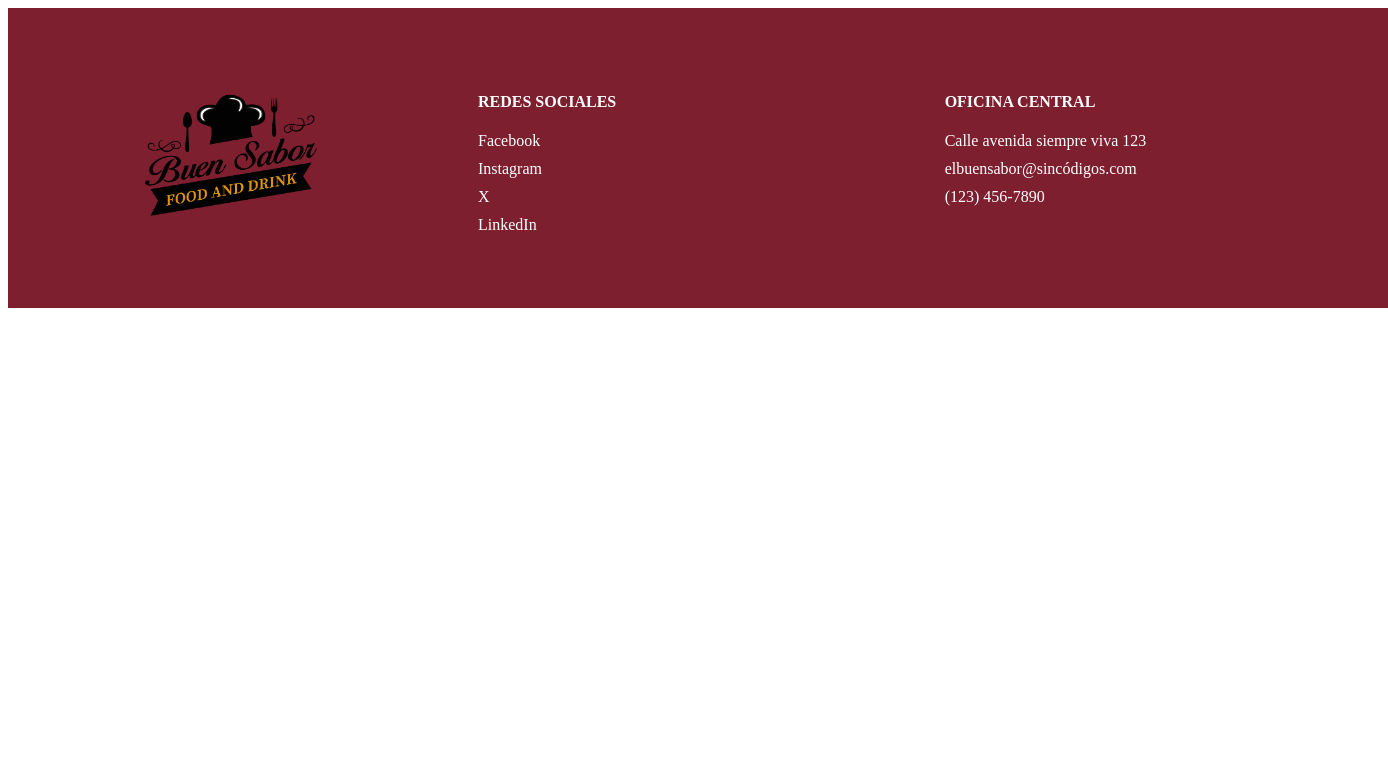
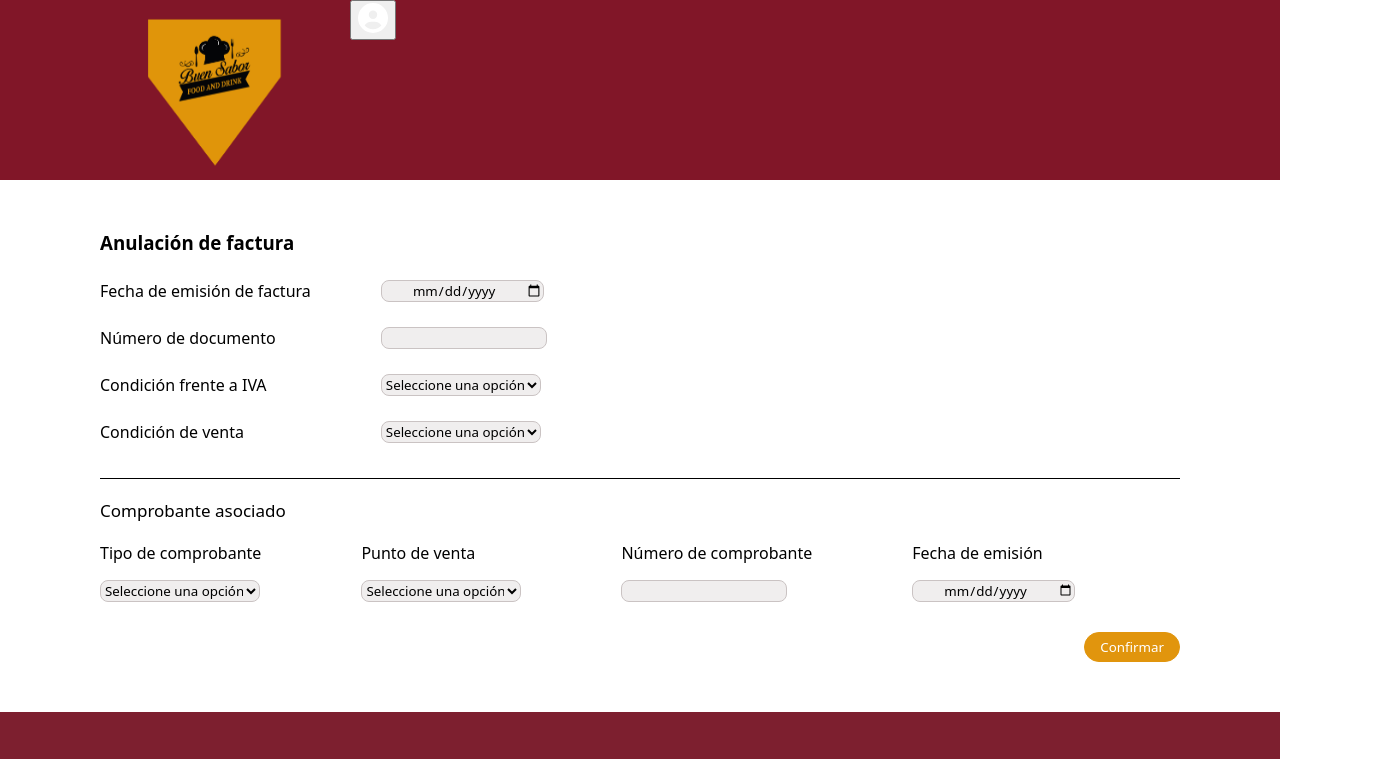
Before and after one commit to Lisandro939/el-buen-sabor, a plain HTML site: page admin/anulacionFac.html in a window 1280 px wide. Shown: the top 759 px of the page, 1388 px wide, since content can reach past the window. Drawn offline with Linux system fonts and the light colour scheme.

Commit message:
anulacionterminado

```diff
--- a/admin/anulacionFac.css
+++ b/admin/anulacionFac.css
@@ -1,11 +1,120 @@
+*{
+    margin: 0px;
+    font-family: 'system-ui', sans-serif;
+    overflow-x: hidden;
+}
 /*HEADER*/
+header {
+    top: 0px;
+    left: 0px;
+    height: 180px;
+    width: 100vw;
+    display: flex;
+    flex-direction: row;
+    background-color: #811628;
+}
+
+.logoHeader {
+    height: 180px;
+    width: 230px;
+    margin-left: 100px;
+    padding-top: 0px;
+}
+
+.nav{
+    display: flex;
+    gap: 20px;
+    flex-direction: row;
+    justify-content: start;
+    align-items: start;
+}
 
 
+/*CONTENEDOR*/
+.contenedor{
+    height: 100%;
+    color: black;
+    padding: 50px 100px;
+}
+
+.contenedor2 {
+    display: flex;
+    gap: 20px;
+    padding: 25px 0px;
+
+  }
+
+  .textInput1 {
+    display: flex;
+    flex-direction: column;
+    align-items: flex-start;
+    gap: 25px;
+    padding-right: 50px;
+    }
+
+.textInput2 {
+    display: flex;
+    flex-direction: column;
+    align-items: flex-start;
+    gap: 25px;
+    padding-right: 50px;
+}
 
 
+.input{
+    border-radius: 8px;
+    border: 1px solid rgb(202, 195, 195);
+    background-color: rgb(240, 238, 238);
+    width: 160px;
+    text-align: center;
+}
 
+.comprobante{
+    width: 100%;
+    border-top: 1px solid black;
+    margin-top: 10px;
+    padding-top: 20px;
 
+}
 
+.contenedor3 {
+    display: flex;
+  }
+
+  .textInput3 {
+    display: flex;
+    flex-direction: row;
+    gap: 80px;
+    padding-top: 20px;
+  }
+
+  .textInput3 > div {
+    margin-right: 20px;
+  }
+
+.textoP{
+    padding-bottom: 15px;
+}
+
+.botonC{
+    display: flex;
+    justify-content: end;
+}
+
+.botonConfirmar{
+    margin-top: 30px;
+    background-color: #E1950D;
+    border-radius: 15px;
+    border: 1px solid #E1950D;
+    padding: 5px 15px;
+    color: white;
+}
+
+.botonConfirmar:hover{
+    color: #E1950D;
+    background-color: #7D1F2F;
+    border: 1px solid #E1950D;
+}
 
 /*FOOTER*/
 footer {
--- a/admin/anulacionFac.html
+++ b/admin/anulacionFac.html
@@ -7,7 +7,79 @@
     <title>El buen sabor</title>
 </head>
 <body>
+    <header>
+        <div class="nav">
+        <img id="logoHeader" class="logoHeader" src="/assets/logoBuenSabor-Naranja.png"/>
+            <button id="abrirModal">
+                <svg xmlns="http://www.w3.org/2000/svg" height="30px" viewBox="0 0 512 512"><style>svg{fill:#ffffff}</style><path d="M399 384.2C376.9 345.8 335.4 320 288 320H224c-47.4 0-88.9 25.8-111 64.2c35.2 39.2 86.2 63.8 143 63.8s107.8-24.7 143-63.8zM0 256a256 256 0 1 1 512 0A256 256 0 1 1 0 256zm256 16a72 72 0 1 0 0-144 72 72 0 1 0 0 144z"/></svg>
+            </button>
+        </div>
+    </header>
 
+
+<section class="contenedor">
+    <h3>Anulación de factura</h3>
+        <section class="contenedor2">
+            <div class="textInput1">
+                <p>Fecha de emisión de factura</p>
+                <p>Número de documento</p>
+                <p>Condición frente a IVA</p>
+
+                <p>Condición de venta</p>
+            </div>
+            <div class="textInput2">
+                <input class="input" type="date">
+                <input class="input" type="number">
+                <select class="input" id="seleccionarOpcion" name="opcion">
+                    <option value="" disabled selected hidden>Seleccione una opción</option>
+                    <option value="opcion1">Responsable inscripto</option>
+                    <option value="opcion2">Responsable no inscripto</option>
+                    <option value="opcion2">Consumidor final</option>
+                </select>
+                <select class="input" id="seleccionarOpcion" name="opcion">
+                    <option value="" disabled selected hidden>Seleccione una opción</option>
+                    <option value="opcion1">Opción 1</option>
+                    <option value="opcion2">Opción 2</option>
+                </select>
+            </div>
+        </section>
+        <div class="comprobante">
+        <p style="font-size: 17px;">Comprobante asociado</p>
+        <section class="contenedor3">
+            <div class="textInput3">
+                <div>
+                    <p class="textoP">Tipo de comprobante</p>
+                    <select class="input" id="seleccionarOpcion" name="opcion">
+                        <option value="" disabled selected hidden>Seleccione una opción</option>
+                        <option value="opcion1">Opción 1</option>
+                        <option value="opcion2">Opción 2</option>
+                    </select>
+                </div>
+                <div>
+                    <p class="textoP">Punto de venta</p>
+                    <select class="input" id="seleccionarOpcion" name="opcion">
+                        <option value="" disabled selected hidden>Seleccione una opción</option>
+                        <option value="opcion1">Opción 1</option>
+                        <option value="opcion2">Opción 2</option>
+                    </select>
+                </div>
+                <div>
+                    <p class="textoP">Número de comprobante</p>
+                    <input class="input" type="number">
+                </div>
+                <div>
+                    <p class="textoP">Fecha de emisión</p>
+                    <input class="input" type="date">
+                </div>
+            </div>
+        </section>
+        </div>
+        <div class="botonC">
+            <button class="botonConfirmar">Confirmar</button>
+        </div>
+
+
+</section>
 
 
 <footer>
```
